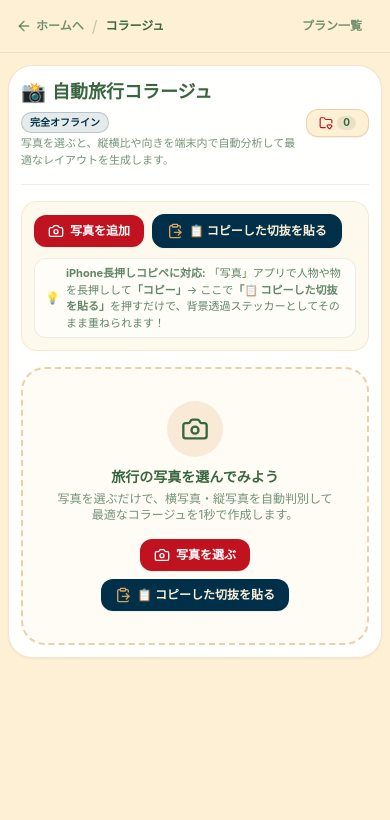
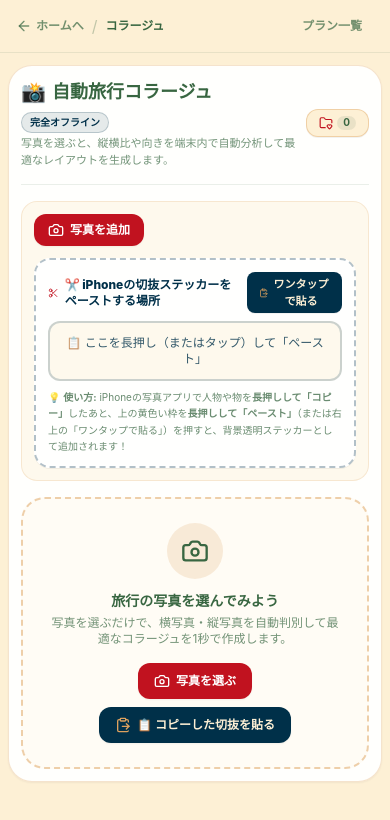
Before and after one commit to aykogt08/travel-planner, a Next.js app: page /collage in a window 390 px wide. Shown: the top 820 px of the page. Built offline with nearby package versions, Linux system fonts and the light colour scheme.

Commit message:
feat: add dedicated paste box and affordance for iPhone sticker paste

```diff
--- a/components/collage/CollageStudio.tsx
+++ b/components/collage/CollageStudio.tsx
@@ -187,6 +187,43 @@ export default function CollageStudio({
       }
     } finally {
       setIsAnalyzing(false);
+    }
+  };
+
+  // Dedicated paste box state & handler for iPhone
+  const pasteInputRef = useRef<HTMLDivElement>(null);
+  const [isPasteFocused, setIsPasteFocused] = useState(false);
+
+  const handlePasteInBox = async (e: React.ClipboardEvent<HTMLDivElement>) => {
+    e.preventDefault();
+    if (pasteInputRef.current) {
+      pasteInputRef.current.innerText = "";
+    }
+    if (!e.clipboardData) return;
+
+    const items = Array.from(e.clipboardData.items);
+    const files: File[] = [];
+
+    for (const item of items) {
+      if (item.type.startsWith("image/")) {
+        const file = item.getAsFile();
+        if (file) files.push(file);
+      }
+    }
+
+    if (files.length === 0 && e.clipboardData.files.length > 0) {
+      for (let i = 0; i < e.clipboardData.files.length; i++) {
+        const file = e.clipboardData.files[i];
+        if (file.type.startsWith("image/")) {
+          files.push(file);
+        }
+      }
+    }
+
+    if (files.length > 0) {
+      await handleAddPhotos(files, true);
+    } else {
+      alert("クリップボードに画像が見つかりませんでした。\n\n【使い方】\niPhoneの写真アプリ等で人物や物を長押しして「コピー」してから、この枠にペーストしてください。");
     }
   };
 
@@ -469,7 +506,7 @@ export default function CollageStudio({
       {/* Main Studio Controls */}
       <div className="mt-4 flex flex-col gap-4">
         {/* Step 1: Photos Picker & Analysis Feedback */}
-        <div className="flex flex-col gap-2.5 bg-[#FDF0D5]/40 p-3 sm:p-4 rounded-2xl border border-[#DDA15E]/20">
+        <div className="flex flex-col gap-3 bg-[#FDF0D5]/40 p-3 sm:p-4 rounded-2xl border border-[#DDA15E]/20">
           <div className="flex flex-wrap items-center justify-between gap-2">
             <div className="flex items-center gap-2 flex-wrap">
               {/* Photo picker */}
@@ -484,17 +521,6 @@ export default function CollageStudio({
                   onChange={handleFilesSelected}
                 />
               </label>
-
-              {/* Paste from Clipboard Button (iPhone Subject Cutout) */}
-              <button
-                type="button"
-                onClick={handlePasteFromClipboard}
-                className="flex items-center gap-1.5 px-3.5 py-2 sm:px-4 sm:py-2.5 bg-[#003049] hover:bg-[#002233] text-[#FDF0D5] text-xs sm:text-sm font-bold rounded-xl cursor-pointer shadow-xs transition active:scale-95 border border-[#003049]"
-                title="iPhoneの写真アプリで長押しコピーした被写体をペースト"
-              >
-                <ClipboardPaste className="w-4 h-4 text-[#DDA15E]" />
-                <span>📋 コピーした切抜を貼る</span>
-              </button>
 
               {isAnalyzing && (
                 <span className="text-xs font-bold text-[#386641] animate-pulse">
@@ -521,12 +547,49 @@ export default function CollageStudio({
             )}
           </div>
 
-          {/* Quick guide for iPhone copy-paste */}
-          <div className="flex items-center gap-1.5 text-[11px] text-[#386641]/80 bg-white/60 px-2.5 py-1.5 rounded-xl border border-[#386641]/10">
-            <span className="text-xs">💡</span>
-            <span>
-              <b>iPhone長押しコピペに対応:</b> 「写真」アプリで人物や物を長押しして<b>「コピー」</b>→ ここで<b>「📋 コピーした切抜を貼る」</b>を押すだけで、背景透過ステッカーとしてそのまま重ねられます！
+          {/* Dedicated Paste Zone for iPhone Cutout Stickers */}
+          <div className="bg-white/95 rounded-2xl p-3 border-2 border-dashed border-[#003049]/30 flex flex-col gap-2 shadow-2xs">
+            <div className="flex items-center justify-between gap-2">
+              <div className="flex items-center gap-1.5">
+                <Scissors className="w-4 h-4 text-[#C1121F]" />
+                <span className="text-xs font-extrabold text-[#003049]">
+                  ✂️ iPhoneの切抜ステッカーをペーストする場所
                 </span>
+              </div>
+              <button
+                type="button"
+                onClick={handlePasteFromClipboard}
+                className="flex items-center gap-1 px-3 py-1 bg-[#003049] hover:bg-[#002233] text-[#FDF0D5] text-[11px] font-bold rounded-lg shadow-2xs transition active:scale-95"
+                title="クリップボードから直接貼り付け"
+              >
+                <ClipboardPaste className="w-3.5 h-3.5 text-[#DDA15E]" />
+                <span>ワンタップで貼る</span>
+              </button>
+            </div>
+
+            {/* Paste Box Area (Triggers iOS native paste callout menu on long-press or tap) */}
+            <div
+              ref={pasteInputRef}
+              contentEditable
+              suppressContentEditableWarning
+              inputMode="none"
+              onPaste={handlePasteInBox}
+              onFocus={() => setIsPasteFocused(true)}
+              onBlur={() => setIsPasteFocused(false)}
+              className={`w-full py-3 px-3 rounded-xl border-2 text-center text-xs cursor-pointer transition select-all outline-hidden ${
+                isPasteFocused
+                  ? "bg-[#FDF0D5] border-[#C1121F] text-[#C1121F] font-bold ring-2 ring-[#C1121F]/20"
+                  : "bg-[#FDF0D5]/40 border-[#003049]/20 text-[#003049]/80 hover:bg-[#FDF0D5]/70"
+              }`}
+            >
+              {isPasteFocused
+                ? "👉 吹き出しの「ペースト」をタップ！"
+                : "📋 ここを長押し（またはタップ）して「ペースト」"}
+            </div>
+
+            <p className="text-[10px] text-[#386641]/75 leading-relaxed">
+              💡 <b>使い方:</b> iPhoneの写真アプリで人物や物を<b>長押しして「コピー」</b>したあと、上の黄色い枠を<b>長押しして「ペースト」</b>（または右上の「ワンタップで貼る」）を押すと、背景透明ステッカーとして追加されます！
+            </p>
           </div>
         </div>
 
@@ -566,18 +629,20 @@ export default function CollageStudio({
 
         {/* If no photos selected, show empty prompt */}
         {analyzedPhotos.length === 0 ? (
-          <div className="flex flex-col items-center justify-center p-8 sm:p-14 border-2 border-dashed border-[#DDA15E]/50 rounded-3xl bg-[#FDF0D5]/20 text-center">
-            <div className="w-14 h-14 rounded-full bg-[#DDA15E]/20 flex items-center justify-center mb-2.5">
+          <div className="flex flex-col items-center justify-center p-6 sm:p-12 border-2 border-dashed border-[#DDA15E]/50 rounded-3xl bg-[#FDF0D5]/20 text-center gap-3">
+            <div className="w-14 h-14 rounded-full bg-[#DDA15E]/20 flex items-center justify-center">
               <Camera className="w-7 h-7 text-[#386641]" />
             </div>
+            <div>
               <h3 className="font-extrabold text-sm sm:text-base text-[#386641]">
                 旅行の写真を選んでみよう
               </h3>
               <p className="text-xs text-[#386641]/70 max-w-xs mt-1">
                 写真を選ぶだけで、横写真・縦写真を自動判別して最適なコラージュを1秒で作成します。
               </p>
-            <div className="flex items-center gap-2 mt-4 flex-wrap justify-center">
-              <label className="flex items-center gap-1.5 px-3.5 py-2 bg-[#C1121F] hover:bg-[#a50f1a] text-white text-xs font-bold rounded-xl cursor-pointer shadow-xs transition active:scale-95">
+            </div>
+            <div className="flex items-center gap-2 mt-1 flex-wrap justify-center">
+              <label className="flex items-center gap-1.5 px-4 py-2.5 bg-[#C1121F] hover:bg-[#a50f1a] text-white text-xs font-bold rounded-xl cursor-pointer shadow-xs transition active:scale-95">
                 <Camera className="w-4 h-4" />
                 <span>写真を選ぶ</span>
                 <input
@@ -591,7 +656,7 @@ export default function CollageStudio({
               <button
                 type="button"
                 onClick={handlePasteFromClipboard}
-                className="flex items-center gap-1.5 px-3.5 py-2 bg-[#003049] hover:bg-[#002233] text-[#FDF0D5] text-xs font-bold rounded-xl cursor-pointer shadow-xs transition active:scale-95"
+                className="flex items-center gap-1.5 px-4 py-2.5 bg-[#003049] hover:bg-[#002233] text-[#FDF0D5] text-xs font-bold rounded-xl cursor-pointer shadow-xs transition active:scale-95"
               >
                 <ClipboardPaste className="w-4 h-4 text-[#DDA15E]" />
                 <span>📋 コピーした切抜を貼る</span>
```
Lines whose indentation alone changed are shown as unchanged.
